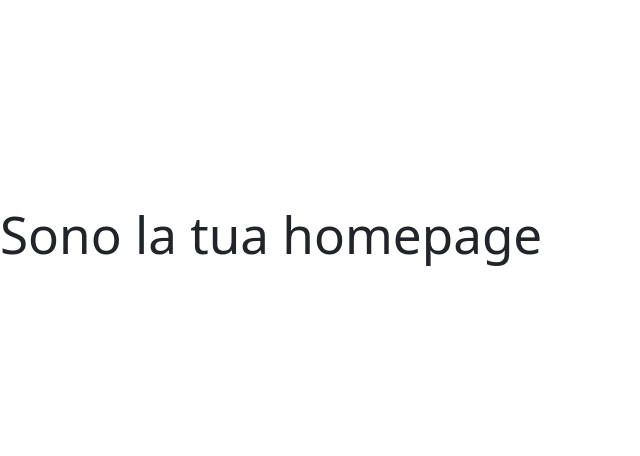
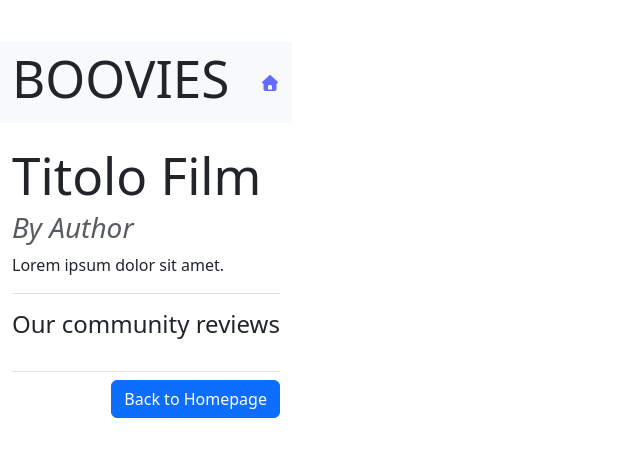
Before and after one commit to valegab17/webapp-react, a React (Vite) app: page /movies/1 in a window 1280 px wide. Shown: the part 162-618 px from the top of the page, without its empty margins (0-640 px from the left). Built offline with nearby package versions, Linux system fonts and the light colour scheme.

Commit message:
feat: aggiunto primo layout statico homepage + moviecard

```diff
--- a/package.json
+++ b/package.json
@@ -10,10 +10,14 @@
     "preview": "vite preview"
   },
   "dependencies": {
+    "@fortawesome/fontawesome-svg-core": "^7.2.0",
+    "@fortawesome/free-solid-svg-icons": "^7.2.0",
+    "@fortawesome/react-fontawesome": "^3.2.0",
     "axios": "^1.13.5",
     "bootstrap": "^5.3.8",
     "react": "^19.2.0",
     "react-dom": "^19.2.0",
+    "react-fontawesome": "^1.7.1",
     "react-router-dom": "^7.13.1"
   },
   "devDependencies": {
--- a/src/App.jsx
+++ b/src/App.jsx
@@ -1,12 +1,28 @@
 import { useState } from 'react'
+//importo fontawesome
+import { FontAwesomeIcon } from '@fortawesome/react-fontawesome'
+//importo le mie pagine
+import HomePage from './pages/HomePage'
+import MoviePage from './pages/MoviePage'
 
+//importo il layout
+import DefaultLayout from './layouts/DefaultLayout'
+//importo comp rotte
+import { BrowserRouter, Routes, Route } from 'react-router-dom'
 function App() {
 
 
   return (
     <>
-     <h1>Sono la tua homepage</h1>
+      <BrowserRouter>
+        <Routes>
+          <Route element={<DefaultLayout />}>
+            <Route index element={<HomePage />} />
+            <Route path="/movies/:id" element={<MoviePage />} />
+          </Route>
 
+        </Routes>
+      </BrowserRouter>
     </>
   )
 }
--- a/src/components/MainHeader.jsx
+++ b/src/components/MainHeader.jsx
@@ -1,12 +1,17 @@
 import { Link } from "react-router-dom"
+import { FontAwesomeIcon } from "@fortawesome/react-fontawesome"
+
+//importo le icon
+import { faHouse } from "@fortawesome/free-solid-svg-icons"
 function MainHeader() {
 
 
     return (
         <>
-            <nav className=" navbar bg-body-tertiary mb-4">
-                <div className="container-fluid justify-content-start">
-                    <Link to="/">Bool Movies</Link>
+            <nav className=" navbar bg-body-tertiary mb-4 ">
+                <div className="container-fluid ">
+                    <h1>BOOVIES</h1>
+                    <Link to="/"> <FontAwesomeIcon icon={faHouse} /></Link>
                 </div>
             </nav >
         </>
--- a/src/components/MovieCard.jsx
+++ b/src/components/MovieCard.jsx
@@ -0,0 +1,28 @@
+import { Link } from "react-router-dom"
+import { FontAwesomeIcon } from "@fortawesome/react-fontawesome"
+
+//importo le icon
+import { faHouse } from "@fortawesome/free-solid-svg-icons"
+function MovieCard() {
+
+
+    return (
+        <>
+            <div className="card mb-4">
+                <img src="https://m.media-amazon.com/images/I/51iMWqn1dqL._AC_UF1000,1000_QL80_.jpg" className="card-img-top" alt="titolo del film" />
+                <div className="card-body">
+                    {/* Qui inserisco i film e le info  */}
+                <h5 className="movie-title">Titolo del film</h5>
+                <address><i>Autore</i></address>
+                <p className="card-text">Lorem ipsum dolor sit amet consectetur adipisicing elit. Ea vel, aliquid in maxime inventore qui consequatur cum ad, quasi voluptatum sequi, unde aspernatur aperiam est commodi. Alias ea, voluptas doloribus porro reiciendis dolores, hic, recusandae quam sit dolorum error molestias aliquid quo itaque ipsa eum cumque dignissimos rerum. Qui, autem.</p>
+            <Link to={`movies/1`} className="btn btn-secondary">See meowre</Link>
+                </div>
+
+            </div>
+
+
+        </>
+    )
+}
+
+export default MovieCard
--- /dev/null
+++ b/src/layouts/DefaultLayout.jsx
@@ -0,0 +1,17 @@
+import { Outlet } from "react-router-dom";
+
+import MainHeader from "../components/MainHeader";
+
+const DefaultLayout = () => {
+    return (
+        <>
+        <MainHeader />
+        <main className="container">
+        <Outlet />
+
+        </main>
+        </>
+    )
+}
+
+export default DefaultLayout
--- a/src/pages/HomePage.jsx
+++ b/src/pages/HomePage.jsx
@@ -0,0 +1,21 @@
+//mi importo la movie card per visualizzare la lista di film
+import MovieCard from "../components/MovieCard"
+function HomePage() {
+
+
+    return (
+        <>
+            <h1 className="text-danger mb-2">BOOVIES</h1>
+            <h2><i> Your purrfect meowies community</i></h2>
+            <div>
+                <p className="row row-cols-3 mt-4">
+                <MovieCard/>
+                <MovieCard/>
+                <MovieCard/>
+                </p>
+            </div>
+        </>
+    )
+}
+
+export default HomePage
--- a/src/pages/MoviePage.jsx
+++ b/src/pages/MoviePage.jsx
@@ -0,0 +1,28 @@
+import { Link } from "react-router-dom"
+
+function MoviePage() {
+
+
+    return (
+        <>
+        <header id="movie" className="border-bottom border-1 mb-3">
+            <h1>Titolo Film</h1>
+            <h3 className="text-muted"><i>By Author</i></h3>
+            <p>Lorem ipsum dolor sit amet.</p>
+        </header>
+        <section id="reviews">
+        <header className="d-flex justify-content-between align-items-center mb-4">
+            <h4>Our community reviews</h4>
+        </header>
+    {/* Qui ci andranno le recensioni */}
+
+
+        </section>
+        <footer className="border-top border-1 pt-2 mb-3 d-flex justify-content-end">
+            <Link to="/" className="btn btn-primary"> Back to Homepage</Link>
+        </footer>
+        </>
+    )
+}
+
+export default MoviePage
```
Also changed, not shown: 1 other file (tests, documents, lock files or other folders).
